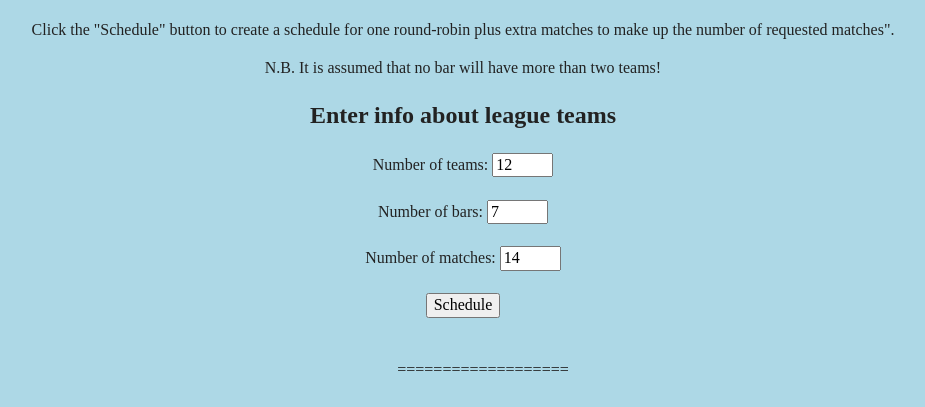
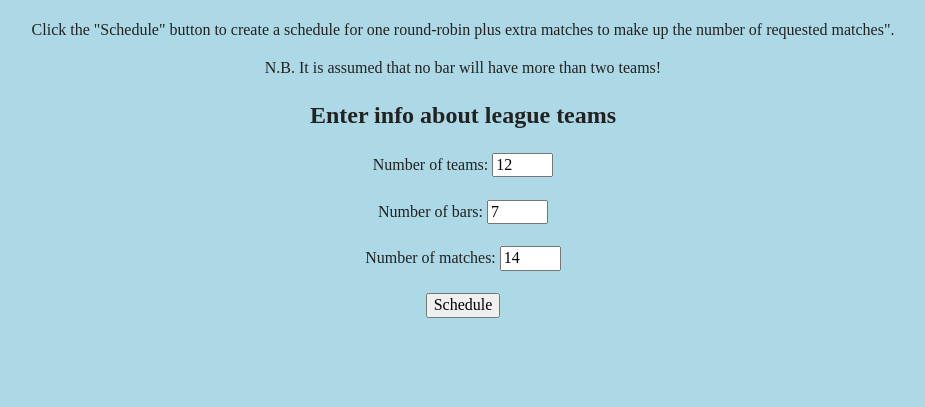
Before and after one commit to hewison-chris/teams, a plain HTML site: page index.html in a window 1280 px wide. Shown: the part 69-476 px from the top of the page, without its empty margins (177-1102 px from the left). Drawn offline with Linux system fonts and the light colour scheme.

Commit message:
Web page updates

```diff
--- a/index.html
+++ b/index.html
@@ -45,7 +45,7 @@
   <h3 id="twoTeamBars"></h3>
   <h3 id="oneTeamBars"></h3>
   <h3 id="teamLetters"></h3>
-  <ul id="results">===================</ul>
+  <div id="results"></div>
 </div>
 
 <script src="js/vendor/modernizr-3.11.2.min.js"></script>
```
